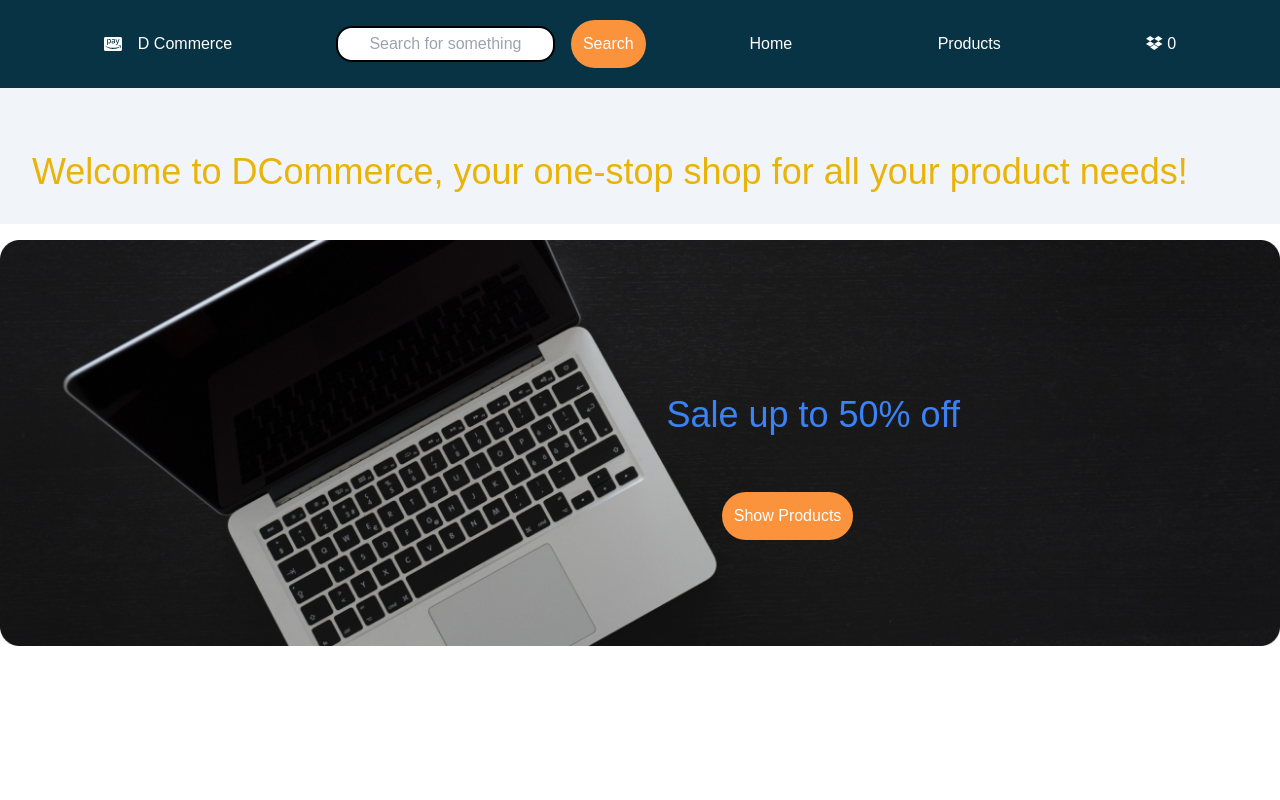
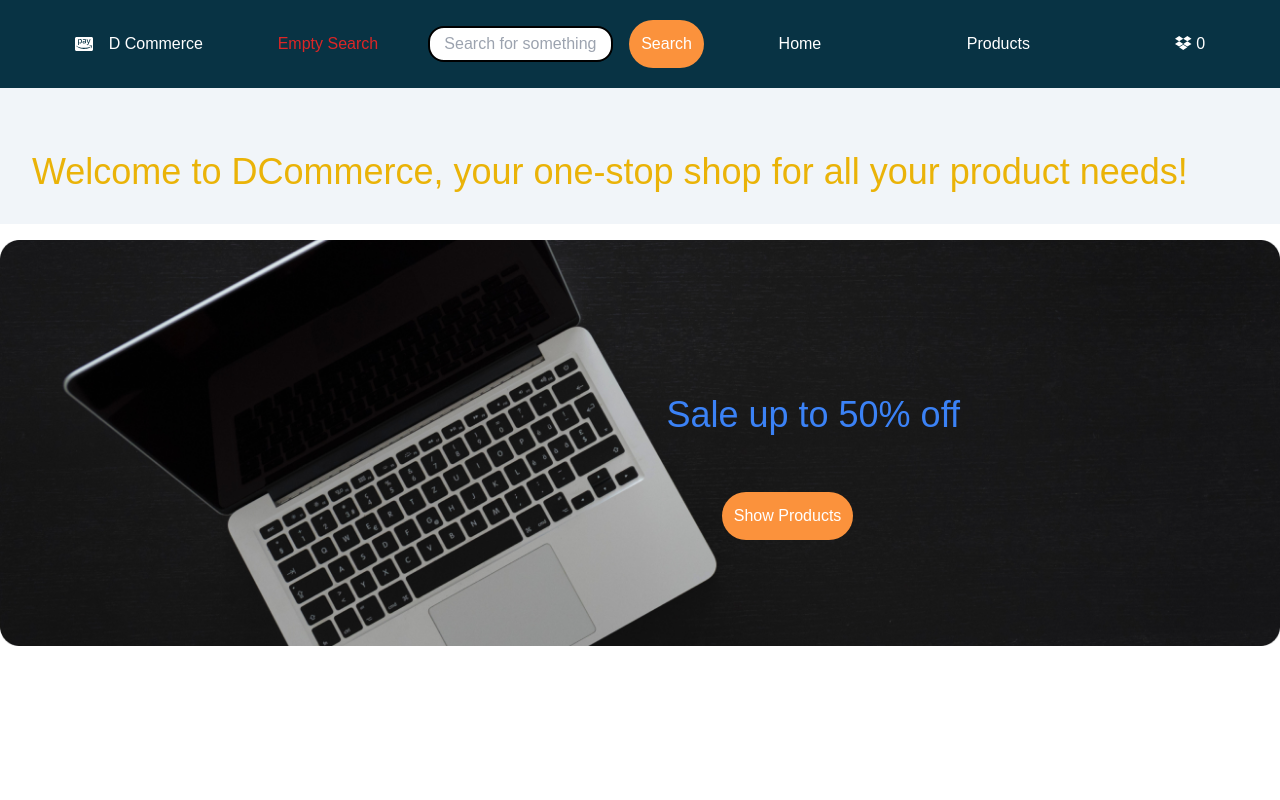
Before and after one commit to LinkBroken/D-commerce, a React (Vite) app: page / in a window 1280 px wide. Shown: the top 800 px of the page. Built offline with nearby package versions, Linux system fonts and the light colour scheme; no server answers.

Commit message:
added a message for empty search bar

```diff
--- a/src/components/SearchBar.jsx
+++ b/src/components/SearchBar.jsx
@@ -13,9 +13,10 @@ const SearchBar = function SearchBar({
   const inputRef = useRef();
   const { setSearch } = useContext(Items);
   const navigate = useNavigate();
-
   return (
     <div className={className}>
+      <>
+      {inputRef?.current&&inputRef?.current.value.trim()!=""? '': <p className=" w-3/4 text-red-600 sans ">Empty Search</p> }
       <input
         className={inputClass}
         ref={inputRef}
@@ -23,16 +24,19 @@ const SearchBar = function SearchBar({
         placeholder={placeholder}
         required
       />
+
       <button
         onClick={() => {
           inputRef.current && setSearch(inputRef.current.value);
           console.log(inputRef.current.value);
-          navigate("/results");
+          inputRef.current?.value.trim() != "" ?navigate("/results"): null;
         }}
         className={buttonClass}
       >
+
         Search
       </button>
+      </>
       {children}
     </div>
   );
```
